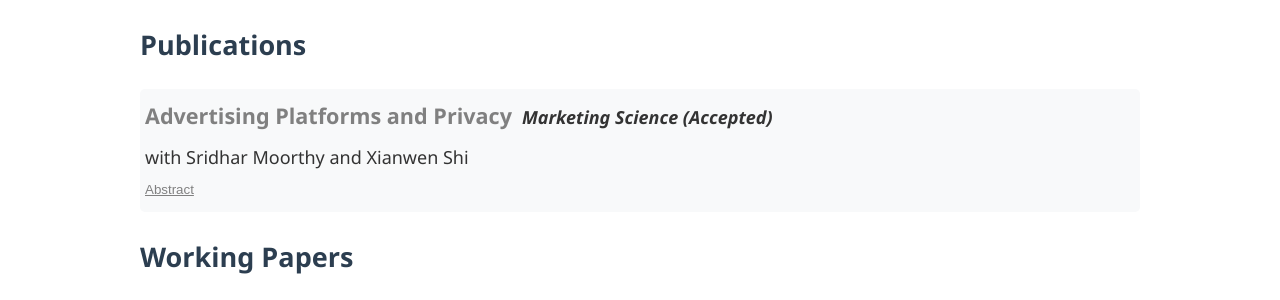
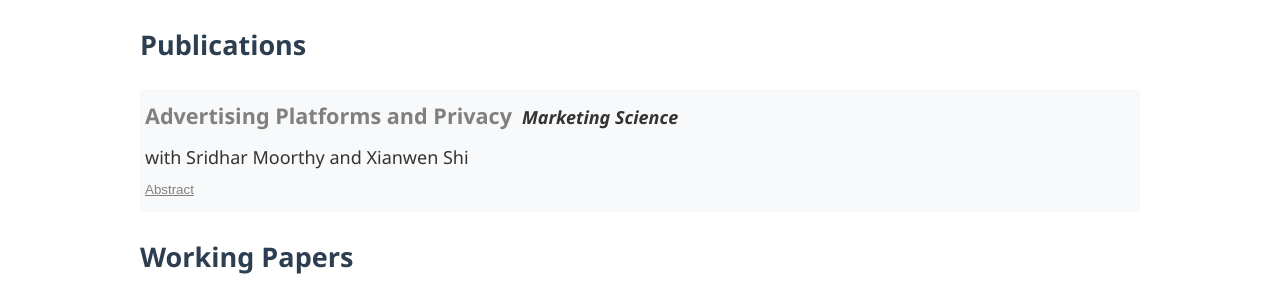
Before and after one commit to rzhz/rzz, a Jekyll site: the page built from index.html, in a window 1280 px wide and 900 px high, scrolled down 564 px. Shown: the part 155-455 px from the top of the window. Built offline with Jekyll 4.4.1, drawn with Linux system fonts in a browser that asks for light colours.

Commit message:
Update research.html

```diff
--- a/_includes/research.html
+++ b/_includes/research.html
@@ -9,7 +9,7 @@
                 Advertising Platforms and Privacy
             </a>
         </h3>
-        <p class="publication-status"><strong>Marketing Science (Accepted)</strong></p>
+        <p class="publication-status"><strong>Marketing Science</strong></p>
     </div>
     <p class="publication-authors">with Sridhar Moorthy and Xianwen Shi</p>
     <!--<div class="presentation-section">
```
